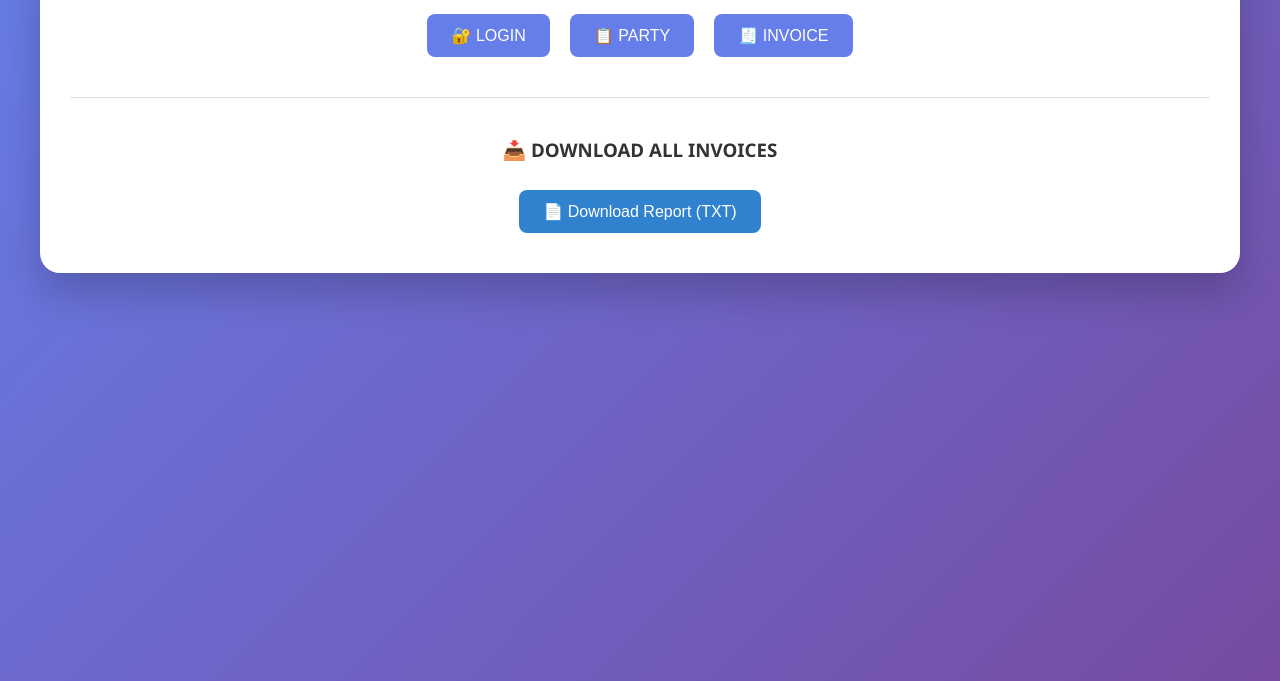
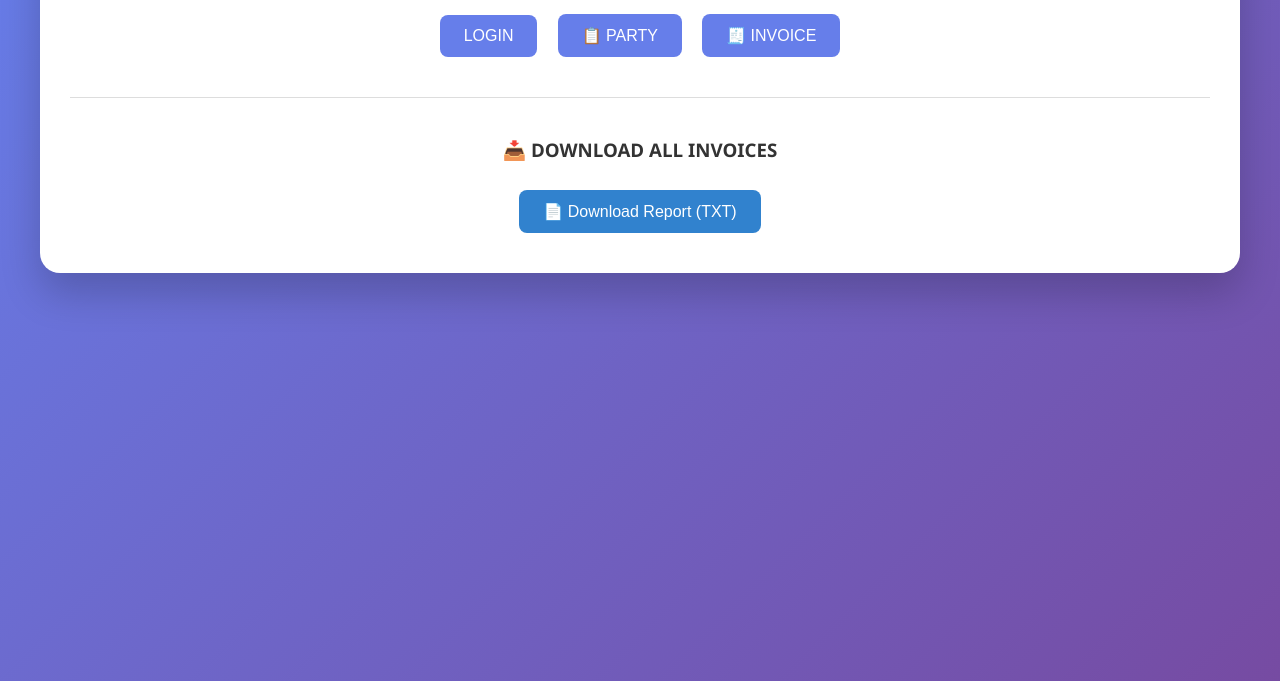
Before and after one commit to aryansharma129as/invoice, a plain HTML site: page index.html in a window 1280 px wide. Shown: the part 119-800 px from the top of the page. Drawn offline with Linux system fonts and the light colour scheme.

Commit message:
Add files via upload

```diff
--- a/index.html
+++ b/index.html
@@ -192,7 +192,7 @@
             <div class="container">
                 <h2>🏠 INVOICE MANAGEMENT SYSTEM</h2>
                 <div style="text-align: center;">
-                    <button onclick="renderLoginPage()">🔐 LOGIN</button>
+                    <button onclick="renderLoginPage()"> LOGIN</button>
                     <button onclick="renderPartyPage()">📋 PARTY</button>
                     <button onclick="renderInvoicePage()">🧾 INVOICE</button>
                 </div>
```
